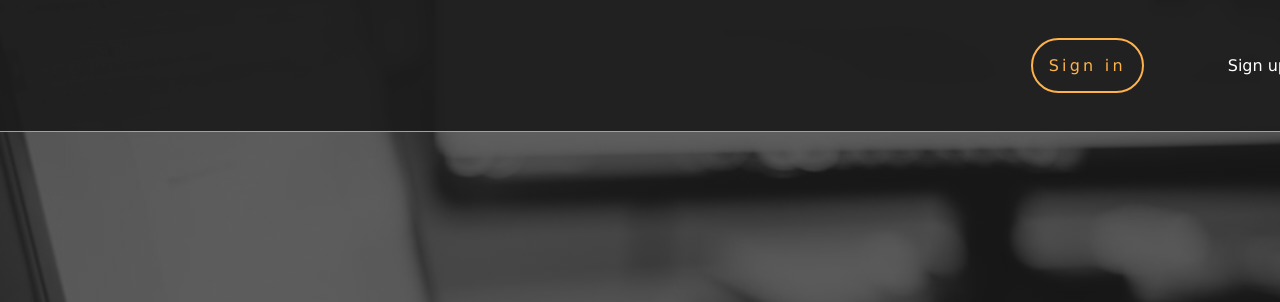
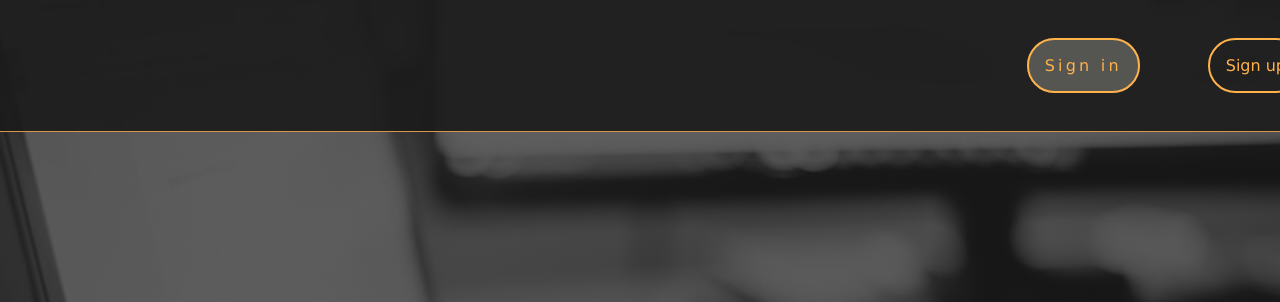
Before and after one commit to Kagorora/EpicMailAndela, a plain HTML site: page index.html in a window 1280 px wide. In both pictures the pointer is over the link "Sign in". Shown: the top 302 px of the page. Drawn offline with Linux system fonts and the light colour scheme.

Commit message:
it will add a hoverness to Sign In and Sign up buttons

```diff
--- a/style.css
+++ b/style.css
@@ -49,13 +49,20 @@ ul li a{
 
 }
 
-ul li a:hover{
+#signInBtn, #signUpBtn{
     color: #ffb14a;
     border: solid 2px;
     border-radius: 3em;
+
+}
+
+#signInBtn:hover, #signUpBtn:hover{
     letter-spacing: 0.2em;
     transition: all 0.5s ease;
+    background: #555552;
 }
+
+
 
 #frm{
     display: none;
```
